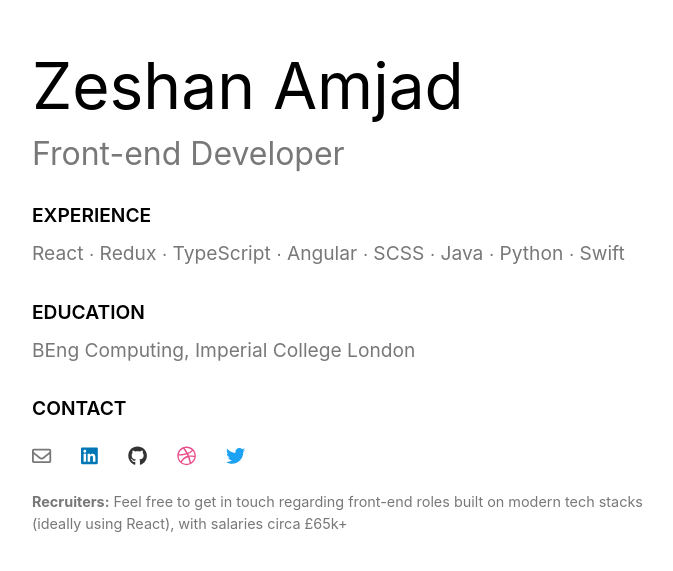
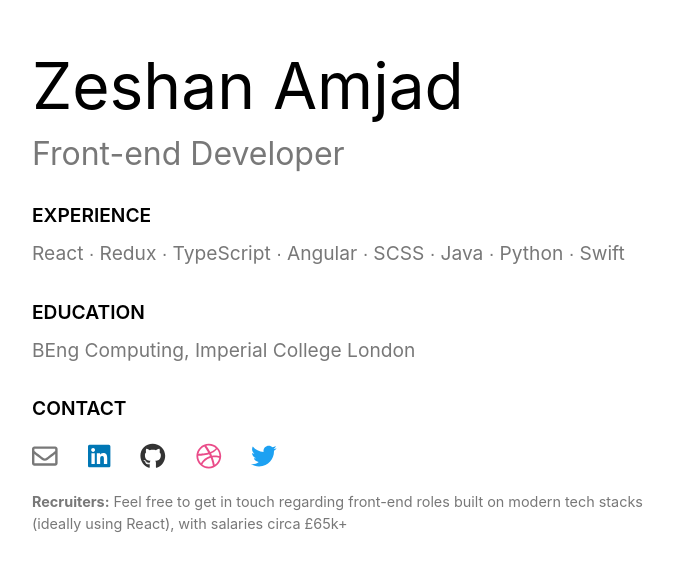
Before and after one commit to ZeshanA/portfolio, a Gatsby site: page / in a window 1280 px wide. Shown: the part 109-680 px from the top of the page, without its empty margins (283-956 px from the left). Built offline with nearby package versions, Linux system fonts and the light colour scheme; Gatsby itself is replaced by a stand-in of ours; a web font is replaced by a local one.

Commit message:
Increase size of contact icons

```diff
--- a/src/components/ContactIcons/ContactIcons.js
+++ b/src/components/ContactIcons/ContactIcons.js
@@ -15,7 +15,7 @@ const ContactIcons = () => {
       {profiles.map(profile => (
         <li key={profile.link} className={profile.name}>
           <a href={profile.link}>
-            <FontAwesomeIcon icon={profile.icon} />
+            <FontAwesomeIcon icon={profile.icon} size="lg" />
           </a>
         </li>
       ))}
```
